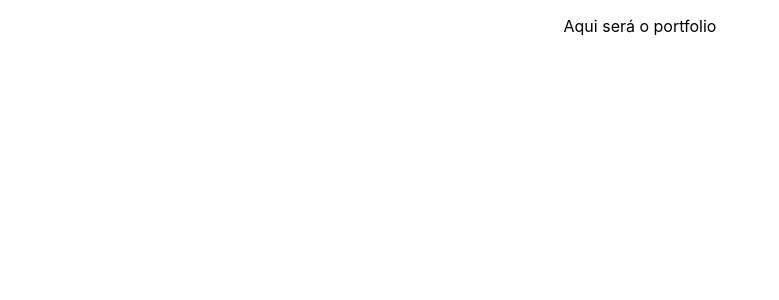
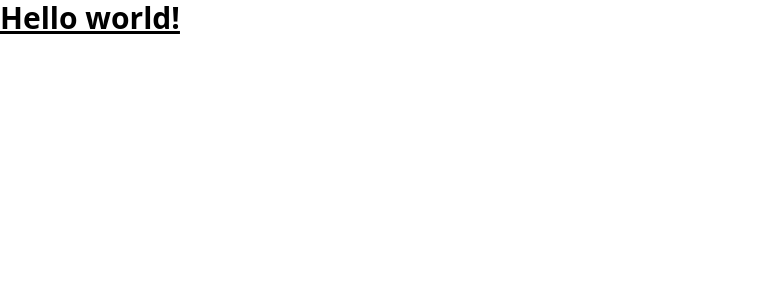
Before and after one commit to KJSS3012/portfolio, a React (Create React App) app: page / in a window 1280 px wide. Shown: the top 300 px of the page, without its empty margins (0-779 px from the left). Built offline with nearby package versions, Linux system fonts and the light colour scheme.

Commit message:
add tailwind

```diff
--- a/src/App.js
+++ b/src/App.js
@@ -1,12 +1,8 @@
-import logo from './logo.svg';
-import './App.css';
+import logo from "./logo.svg";
+import "./App.css";
 
 function App() {
-  return (
-    <div className="App">
-      <p>Aqui será o portfolio</p>
-    </div>
-  );
+  return <h1 className="text-3xl font-bold underline">Hello world!</h1>;
 }
 
 export default App;
--- a/src/index.css
+++ b/src/index.css
@@ -1,13 +1,3 @@
-body {
-  margin: 0;
-  font-family: -apple-system, BlinkMacSystemFont, 'Segoe UI', 'Roboto', 'Oxygen',
-    'Ubuntu', 'Cantarell', 'Fira Sans', 'Droid Sans', 'Helvetica Neue',
-    sans-serif;
-  -webkit-font-smoothing: antialiased;
-  -moz-osx-font-smoothing: grayscale;
-}
-
-code {
-  font-family: source-code-pro, Menlo, Monaco, Consolas, 'Courier New',
-    monospace;
-}
+@tailwind base;
+@tailwind components;
+@tailwind utilities;
--- /dev/null
+++ b/tailwind.config.js
@@ -0,0 +1,8 @@
+/** @type {import('tailwindcss').Config} */
+module.exports = {
+  content: ["./src/**/*.{js,jsx,ts,tsx}"],
+  theme: {
+    extend: {},
+  },
+  plugins: [],
+};
```
Also changed, not shown: package.json (+2 -5 lines), 2 other files (tests, documents, lock files or other folders).
